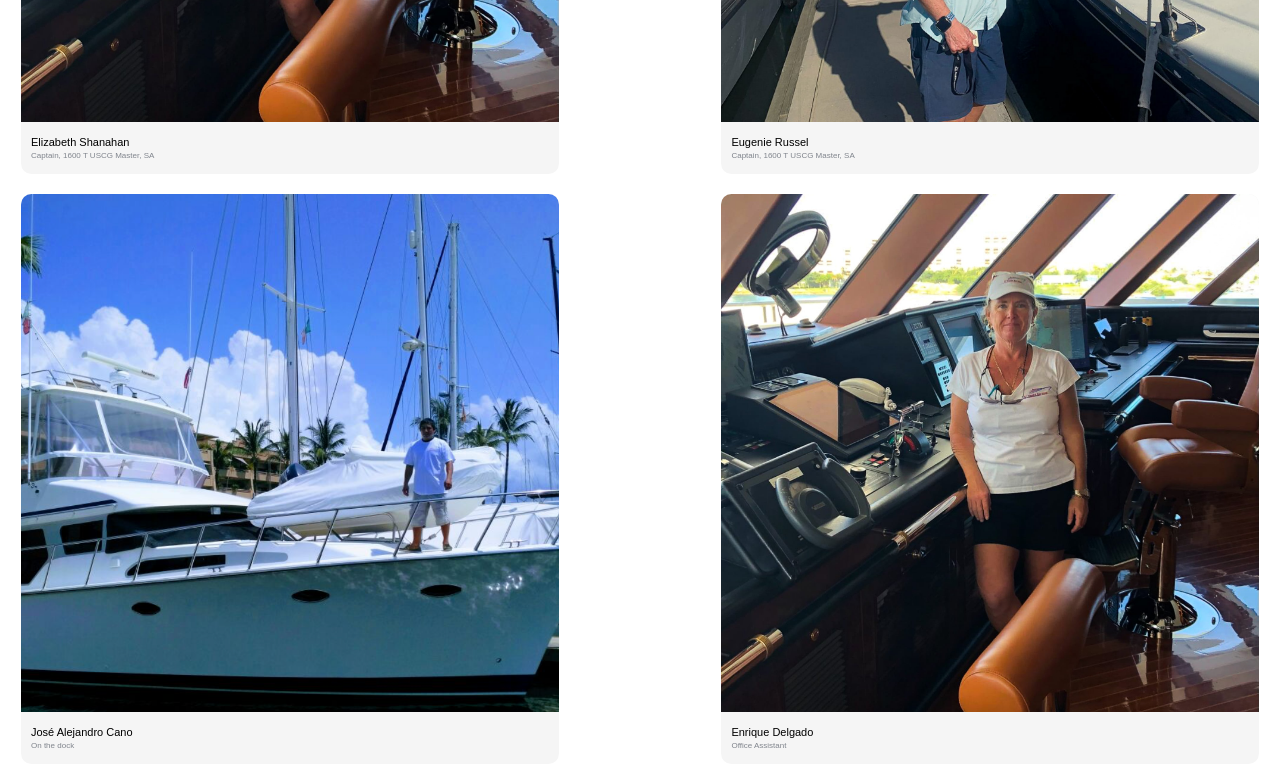
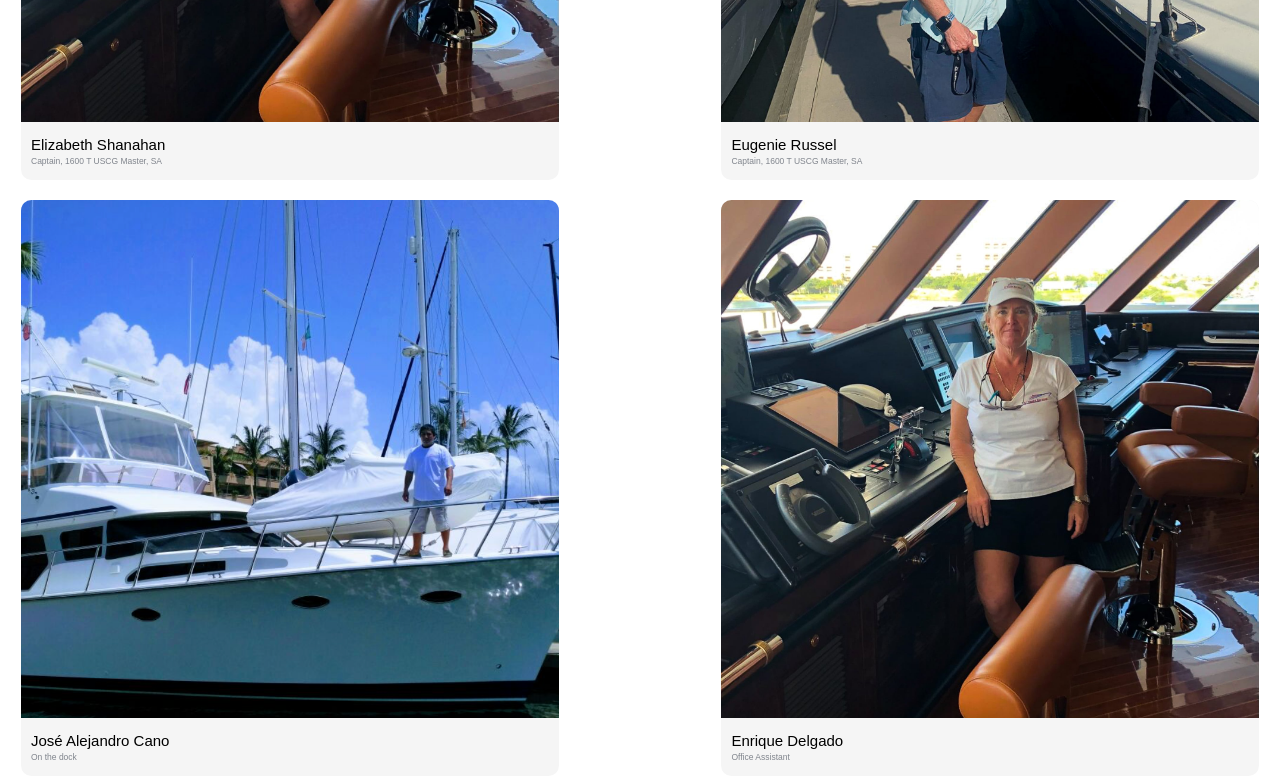
Before and after one commit to justinait/e2yacht, a React (Vite) app: page /crew in a window 1280 px wide. Shown: the part 2080-2862 px from the top of the page. Built offline with nearby package versions, Linux system fonts and the light colour scheme.

Commit message:
bigger letter

```diff
--- a/src/Components/Contact/Contact.css
+++ b/src/Components/Contact/Contact.css
@@ -28,11 +28,11 @@
 }
 .cardContactDiv h5 {
     color: var(--color-lightBlue);
-    font-size:var(--fontSize-medium);
+    font-size:var(--fontSize-small);
     margin: 1em;
 }
 .cardContactText {
-    font-size:var(--fontSize-medium);
+    font-size:var(--fontSize-small);
     color: black;
     margin: 0;
     height: 40px;
--- a/src/Components/OurCrew/OurCrew.css
+++ b/src/Components/OurCrew/OurCrew.css
@@ -37,13 +37,13 @@
 .crewName {
     color: black;
     font-weight: var(--fontWeight-medium);
-    font-size: 11px;
+    font-size: var(--fontSize-medium);
     /* width: 90%; */
     margin: auto;
 }
 .crewText{
     color: var(--color-darkGrey);
-    font-size: 8px;
+    font-size: 8.5px;
     /* width: 90%; */
     line-height: 2;
     margin: auto;
--- a/src/Components/OurCrew/OurCrew.jsx
+++ b/src/Components/OurCrew/OurCrew.jsx
@@ -1,6 +1,5 @@
 import React from 'react'
 import './OurCrew.css'
-import brujula from '/icons/ourCrewBrujula.png'
 
 function OurCrew() {
 
@@ -33,7 +32,6 @@ function OurCrew() {
       </p>
 
       <div className='ourCrewBrujula heroImages'>
-        {/* <img src={brujula} alt="" className='brujula' /> */}
       </div>
 
       <h2 className='subtitlesHome'>Our Crew</h2>
--- a/src/index.css
+++ b/src/index.css
@@ -21,7 +21,8 @@ body {
   --color-lightBlue: #165BBB;
 
   --fontSize-base: clamp(16px, 3vw, 21px);
-  --fontSize-medium: clamp(10.5px, 2.5vw, 15px);
+  --fontSize-small: clamp(10.5px, 2.5vw, 13px);
+  --fontSize-medium: clamp(11.5px, 2.5vw, 15px);
   --fontSize-large: clamp(14px, 3vw, 17px);
   --fontSize-xlarge: clamp(16px, 3.5vw, 21px);
   --fontSize-2xlarge: clamp(18px, 3vw, 24px);
```
